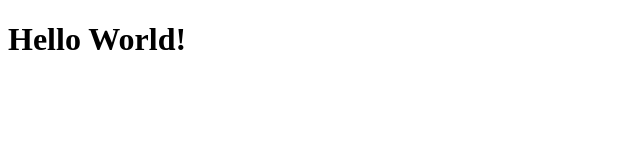
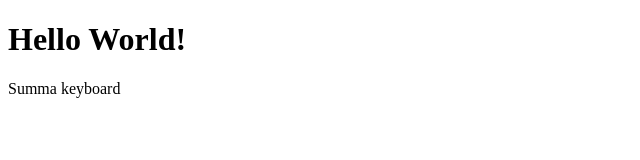
Before and after one commit to neelakandanm/eapps, a plain HTML site: page index.html in a window 1280 px wide. Shown: the whole page, without its empty margins (0-640 px from the left). Drawn offline with Linux system fonts and the light colour scheme.

Commit message:
Insert new paragraph

```diff
--- a/index.html
+++ b/index.html
@@ -6,5 +6,6 @@
   </head>
   <body>
 <h1>Hello World!</h1>
+<p>Summa keyboard</p>
   </body>
 </html>
```
